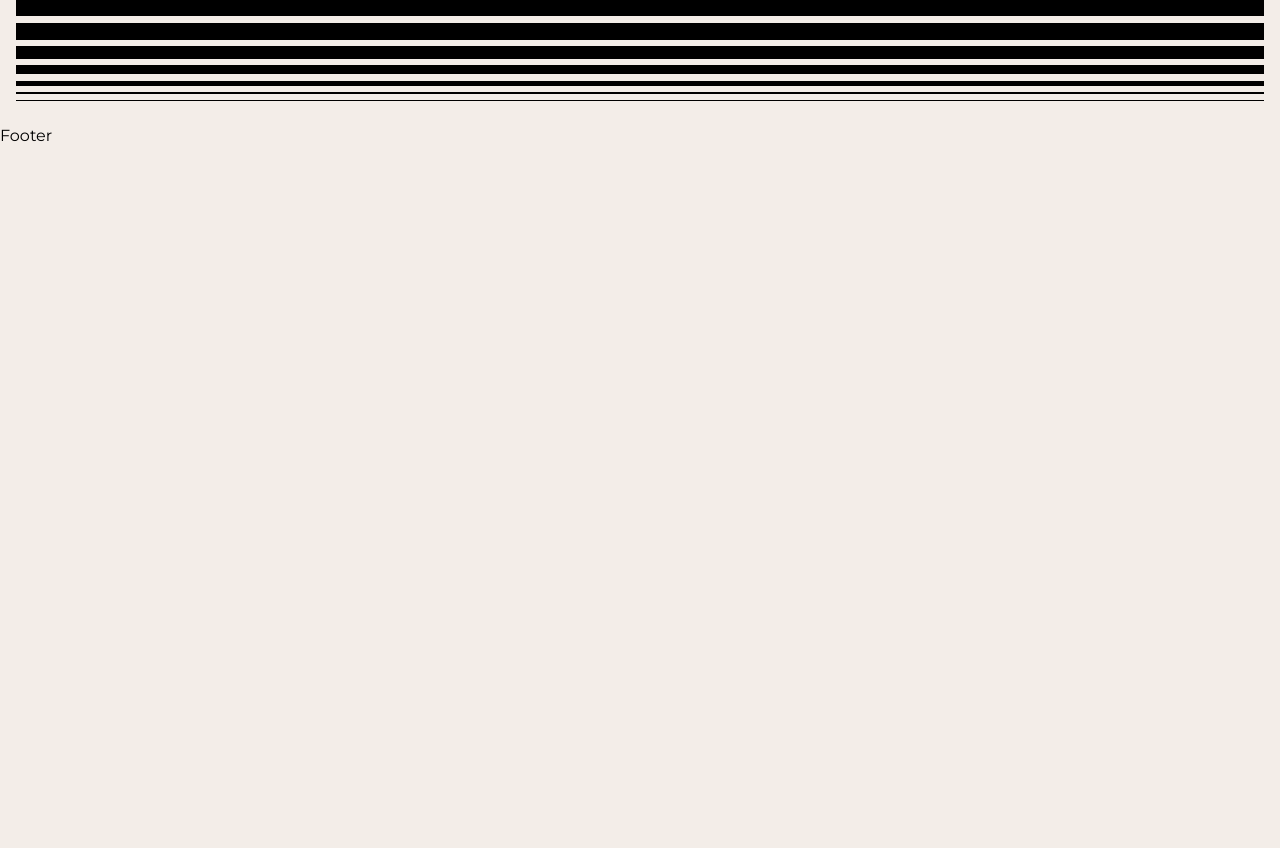
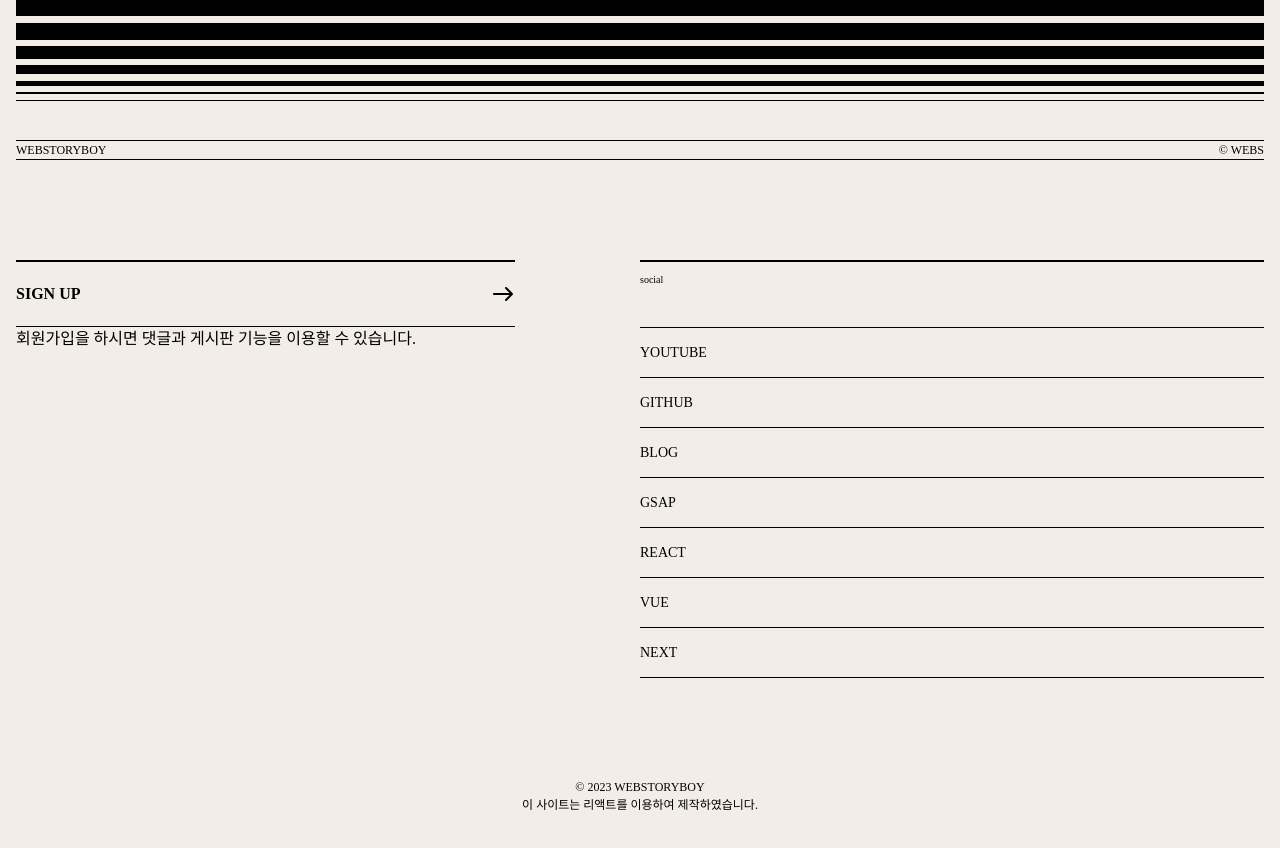
Before and after one commit to revisionismer/port2023-react, a React (Create React App) app: page / in a window 1280 px wide. Shown: the part 6500-7348 px from the top of the page. Before the commit the page ends 6648 px from the top, so only its background shows below. Built offline with nearby package versions, Linux system fonts and the light colour scheme; a small style sheet from the web is missing; a web font is replaced by a local one.

Commit message:
9. 포트폴리오 사이트 만들기 : 푸터 영역

```diff
--- a/src/assets/scss/section/_footer.scss
+++ b/src/assets/scss/section/_footer.scss
@@ -0,0 +1,109 @@
+#footer {
+    font-family: var(--mainKor-font);
+}
+
+.footer__inner {
+    padding: 16px;
+
+    .footer__text {
+        font-size: 12px;
+        text-transform: uppercase;
+        border-top: 1px solid var(--black);
+        border-bottom: 1px solid var(--black);
+        display: flex;
+        justify-content: space-between;
+    }
+
+    .footer__info {
+        display: flex;
+        justify-content: space-between;
+        margin: 100px 0;
+
+        @media (max-width: 800px){
+            flex-direction: column;
+        }
+
+        .left {
+            width: 40%;
+
+            @media (max-width: 800px){
+                width: 100%;
+            }
+
+            .title {
+                border-top: 2px solid var(--black);
+                border-bottom: 1px solid var(--black);
+                padding: 20px 0;
+                text-transform: uppercase;
+                font-weight: 700;
+                background: url(../../img/arrow.svg) no-repeat right 20px;
+                transition: all 0.3s;
+
+                &:hover {
+                    background-color: var(--black400);
+                    padding-left: 10px;
+                    border-color: transparent;
+                }
+            }
+
+            .desc {
+                font-size: 12px;
+                padding-top: 20px;
+
+                @media (max-width: 800px){
+                    margin-bottom: 40px;
+                }
+            }
+        }
+
+        .right {
+            width: 50%;
+
+            @media (max-width: 800px){
+                width: 100%;
+            }
+
+            h3 {
+                border-top: 2px solid var(--black);
+                font-size: 10px;
+                margin-bottom: 40px;
+                padding-top: 10px;
+            }
+
+            ul {
+                border-top: 1px solid var(--black);
+
+                li {
+                    border-bottom: 1px solid var(--black);
+
+                    a {
+                        padding: 14px 0;
+                        font-size: 14px;
+                        display: inline-block;
+                        text-transform: uppercase;
+                    }
+                    em {
+                        font-size: 12px;
+                        padding-left: 10px;
+                        opacity: 0;
+                        transition: all 0.3s;
+                    }
+
+                    &:hover {
+                        em {
+                            opacity: 1;
+                        }
+                    }
+                }
+            }
+        }
+    }
+
+    .footer__right {
+        text-align: center;
+        text-transform: uppercase;
+        font-size: 12px;
+        margin-bottom: 20px;
+    }
+
+}
--- a/src/components/Footer.jsx
+++ b/src/components/Footer.jsx
@@ -1,7 +1,76 @@
 import React from "react";
 
+const footerText = [
+    {
+        title: "youtube",
+        desc: "유튜브에 오시면 더 많은 강의를 볼 수 있습니다.",
+        link: "https://www.youtube.com/@Webstoryboy",
+    },
+    {
+        title: "github",
+        desc: "깃헙에 오시면 더 많은 소스를 볼 수 있습니다.",
+        link: "https://github.com/webstoryboy",
+    },
+    {
+        title: "blog",
+        desc: "블러그에 오시면 더 많은 정보를 볼 수 있습니다.",
+        link: "https://webstoryboy.co.kr",
+    },
+    {
+        title: "gsap",
+        desc: "GSAP에 오시면 더 많은 강의를 볼 수 있습니다.",
+        link: "https://www.youtube.com/playlist?list=PL4UVBBIc6giL8-6jvrClimg0cFL-Muqiq",
+    },
+    {
+        title: "react",
+        desc: "리액트로 만든 사이트를 같이 만들어 봅니다.",
+        link: "https://github.com/webstoryboy/port2023-react",
+    },
+    {
+        title: "vue",
+        desc: "뷰로 만든 사이트를 같이 만들어 봅니다.",
+        link: "https://github.com/webstoryboy/port2023-vue",
+    },
+    {
+        title: "next",
+        desc: "넥스트로 만든 사이트를 같이 만들어 봅니다.",
+        link: "https://github.com/webstoryboy/port2023-next",
+    },
+];
+
 const Footer = () => {
-    return <div>Footer</div>;
+    return (
+        <footer id="footer" role="contentinfo">
+            <div className="footer__inner">
+                <div className="footer__text">
+                    <span>webstoryboy</span>
+                    <span>© webs</span>
+                </div>
+                <div className="footer__info">
+                    <div className="left">
+                        <div className="title">
+                            <a href="/">sign up</a>
+                        </div>
+                        <p>회원가입을 하시면 댓글과 게시판 기능을 이용할 수 있습니다.</p>
+                    </div>
+                    <div className="right">
+                        <h3>social</h3>
+                        <ul>
+                            {footerText.map((footer, key) => (
+                                <li key={key}>
+                                    <a href={footer.link}>{footer.title}</a><em>{footer.desc}</em>
+                                </li>
+                            ))}
+                        </ul>
+                    </div>
+                </div>
+                <div className="footer__right">
+                    © 2023 webstoryboy<br />
+                    이 사이트는 리액트를 이용하여 제작하였습니다.
+                </div>
+            </div>
+        </footer>
+    );
 };
 
 export default Footer;
```
Also changed, not shown: 1 other file (tests, documents, lock files or other folders).
